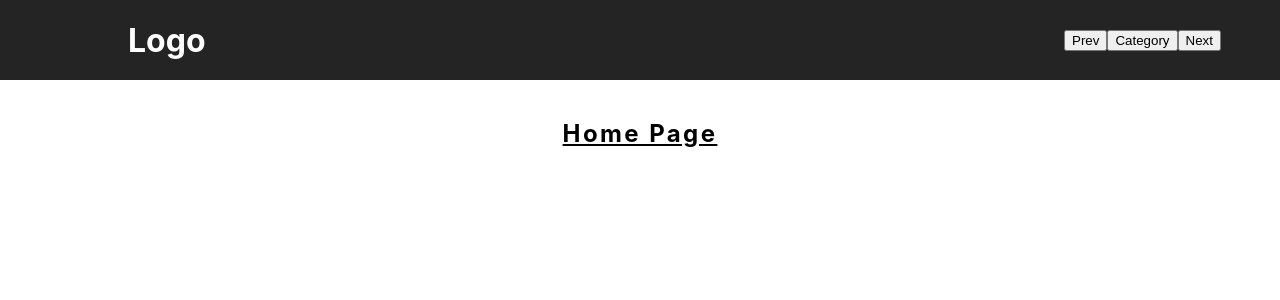
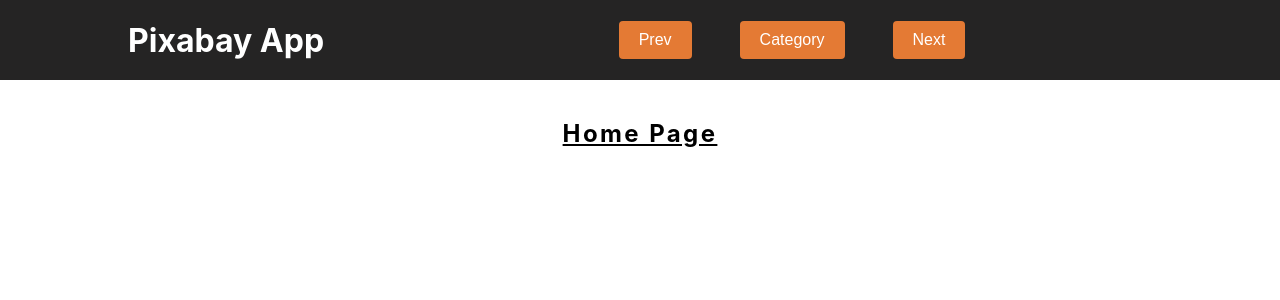
Before and after one commit to AmiramAbergel/fs-home-assignment, a React (Create React App) app in the folder client/: page / in a window 1280 px wide. Shown: the top 300 px of the page. Built offline with nearby package versions, Linux system fonts and the light colour scheme; no server answers.

Commit message:
style:main header got new style

```diff
--- a/client/src/components/CategoryList/CategoryButton.jsx
+++ b/client/src/components/CategoryList/CategoryButton.jsx
@@ -1,5 +1,6 @@
 import { useDispatch } from 'react-redux';
 import { uiActions } from '../../store/ui-slice.js';
+import Button from '../UI/Button/Button.jsx';
 const CategoryButton = (props) => {
   const dispatch = useDispatch();
 
@@ -8,9 +9,9 @@ const CategoryButton = (props) => {
   };
 
   return (
-    <button onClick={toggleCategoryHandler}>
+    <Button onClick={toggleCategoryHandler}>
       <span>Category</span>
-    </button>
+    </Button>
   );
 };
 
--- a/client/src/components/ImageStock/Images.jsx
+++ b/client/src/components/ImageStock/Images.jsx
@@ -3,10 +3,10 @@ import { card } from './Image.style.js';
 import ImageCard from './ImageCard.jsx';
 
 const Images = ({ images }) => {
-  const firstNineImages = images.slice(0, 9);
+  //const firstNineImages = images.slice(0, 9);
   return (
     <>
-      {firstNineImages.map((image) => (
+      {images.map((image) => (
         <div css={card} key={image.id}>
           <ImageCard image={image} />
         </div>
--- a/client/src/components/Layout/MainHeader.jsx
+++ b/client/src/components/Layout/MainHeader.jsx
@@ -2,7 +2,7 @@
 import { useContext } from 'react';
 import CategoryButton from '../CategoryList/CategoryButton';
 import Button from '../UI/Button/Button.jsx';
-import { header, navbar } from './MainHeader.style';
+import { header, logo, navbar } from './MainHeader.style';
 import { ImageContext } from '../../hooks/ImageContext.js';
 
 const MainHeader = (props) => {
@@ -17,7 +17,7 @@ const MainHeader = (props) => {
 
   return (
     <header css={header}>
-      <h1>Logo</h1>
+      <h1 css={logo}>Pixabay App</h1>
       <nav css={navbar}>
         <ul>
           <li>
--- a/client/src/components/Layout/MainHeader.style.js
+++ b/client/src/components/Layout/MainHeader.style.js
@@ -1,4 +1,4 @@
-import { css } from "@emotion/react";
+import { css } from '@emotion/react';
 
 export const header = css`
   width: 100%;
@@ -11,18 +11,25 @@ export const header = css`
   color: #fff;
 `;
 
+export const logo = css`
+  width: 50%;
+`;
+
 export const navbar = css`
   display: flex;
   align-items: center;
   justify-content: space-between;
-  width: 30%;
+  width: 100%;
   color: #fff;
 
-  & ul{
+  & ul {
     display: flex;
     align-items: center;
     justify-content: space-between;
     list-style: none;
+  }
 
+  & li {
+    margin: 0 1.5rem;
   }
 `;
--- a/client/src/components/UI/Button/Button.jsx
+++ b/client/src/components/UI/Button/Button.jsx
@@ -1,10 +1,14 @@
+/** @jsxImportSource @emotion/react */
 import React from 'react';
+import { button } from './Button.style.js';
 
 /*
  * General Button component.
  */
-const Button = ({ children, buttonClickHandler }) => (
-  <button onClick={buttonClickHandler}>{children}</button>
+const Button = ({ children, onClick }) => (
+  <button css={button} onClick={onClick}>
+    {children}
+  </button>
 );
 
 export default Button;
--- /dev/null
+++ b/client/src/components/UI/Button/Button.style.js
@@ -0,0 +1,17 @@
+import { css } from '@emotion/react';
+
+export const button = css`
+  padding: 10px 20px;
+  background-color: #e47a34;
+  color: #ffffff;
+  border: none;
+  border-radius: 4px;
+  cursor: pointer;
+  font-size: 1rem;
+  transition: all 0.2s ease-in-out;
+
+  &:hover {
+    background-color: #b39200;
+    outline: none;
+  }
+`;
```
